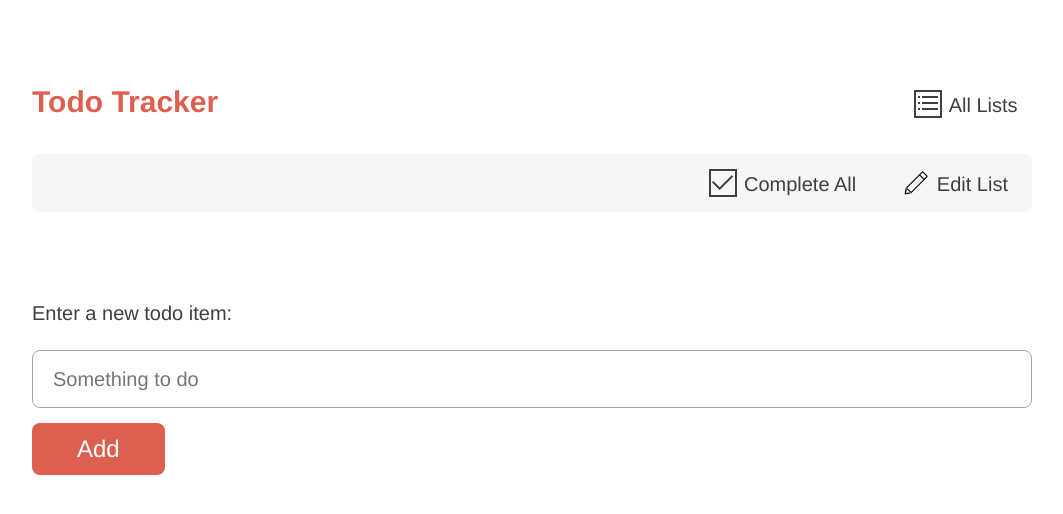
After one commit to swiraol/todo_starter_3_175, a Flask app: template templates/list.html in a window 1280 px wide. The commit adds this page. Shown: the top 514 px of the page, without its empty margins (108-1171 px from the left). Run offline with Flask 3, Linux system fonts and the light colour scheme; the template is opened without the code that fills it, so the values that code supplies are empty; some web fonts are replaced.

Commit message:
Created a new route for finding a todo list and displaying it

```diff
--- a/app.py
+++ b/app.py
@@ -10,6 +10,7 @@ from flask import (
     url_for,
 )
 from todos.utils import error_for_list_title
+from werkzeug.exceptions import NotFound
 
 app = Flask(__name__)
 
@@ -26,7 +27,7 @@ def index():
 
 @app.route('/lists')
 def get_lists():
-
+    print("lists: ", session['lists'])
     return render_template('lists.html', lists=session['lists'])
 
 @app.route('/lists', methods=["POST"])
@@ -54,5 +55,12 @@ def add_todo_list():
     title = session.get('new_list_title', "")
     return render_template('new_list.html', title=title)
 
+@app.route("/lists/<list_id>")
+def show_list(list_id):
+    lst = next((lst for lst in session['lists'] if list_id == lst['id']), None)
+    if not lst:
+        raise NotFound(description="List not found")
+    return render_template('list.html', lst=lst)
+
 if __name__ == "__main__":
     app.run(debug=True, port=5003)
--- /dev/null
+++ b/templates/list.html
@@ -0,0 +1,59 @@
+{% extends 'layout.html' %}
+
+{% block content %}
+  <section id="todos">
+    <header>
+      <h2>{{ lst.title }}</h2>
+      <ul>
+        <li>
+          <form class="complete_all"
+                action="/lists/{{ lst.id }}/complete_all"
+                method="post">
+            <button class="check" type="submit">Complete All</button>
+          </form>
+        </li>
+        <li>
+          <a class="edit" href="/lists/{{ lst.id }}/edit">Edit List</a>
+        </li>
+      </ul>
+    </header>
+    <ul>
+      {% for todo in lst.todos %}
+        <li class="{{'complete' if todo.completed else ''}}">
+          <form action="/lists/{{ lst.id }}/todos/{{ todo.id }}/toggle"
+                method="post" class="check">
+            <input type="hidden" name="completed"
+                  value="{{ not todo.completed }}" />
+            <button type="submit">Complete</button>
+          </form>
+          <h3>{{ todo['title'] }}</h3>
+          <form class="delete"
+                action="/lists/{{ lst.id }}/todos/{{ todo.id }}/delete"
+                method="post">
+            <button type="submit">Delete</button>
+          </form>
+        </li>
+      {% endfor %}
+    </ul>
+
+  </section>
+
+  <form action="/lists/{{ lst.id }}/todos" method="post">
+    <dl>
+      <dt>
+        <label for="todo">Enter a new todo item:</label>
+      </dt>
+      <dd>
+        <input name="todo" id="todo" placeholder="Something to do" type="text"
+               value="{{ request.form['todo'] }}">
+      </dd>
+    </dl>
+    <fieldset class="actions">
+      <input type="submit" value="Add">
+    </fieldset>
+  </form>
+{% endblock %}
+
+{% block header_links %}
+  <a class="list" href="{{ url_for('get_lists') }}">All Lists</a>
+{% endblock %}
--- a/templates/lists.html
+++ b/templates/lists.html
@@ -5,7 +5,7 @@
     <ul id="lists">
       {% for lst in lists %}
         <li>
-          <a>
+          <a href="{{ url_for('show_list', list_id=lst.id) }}">
             <h2>{{ lst['title'] }}</h2>
             <p>{{ lst['todos'] | length }}</p>
           </a>
```
